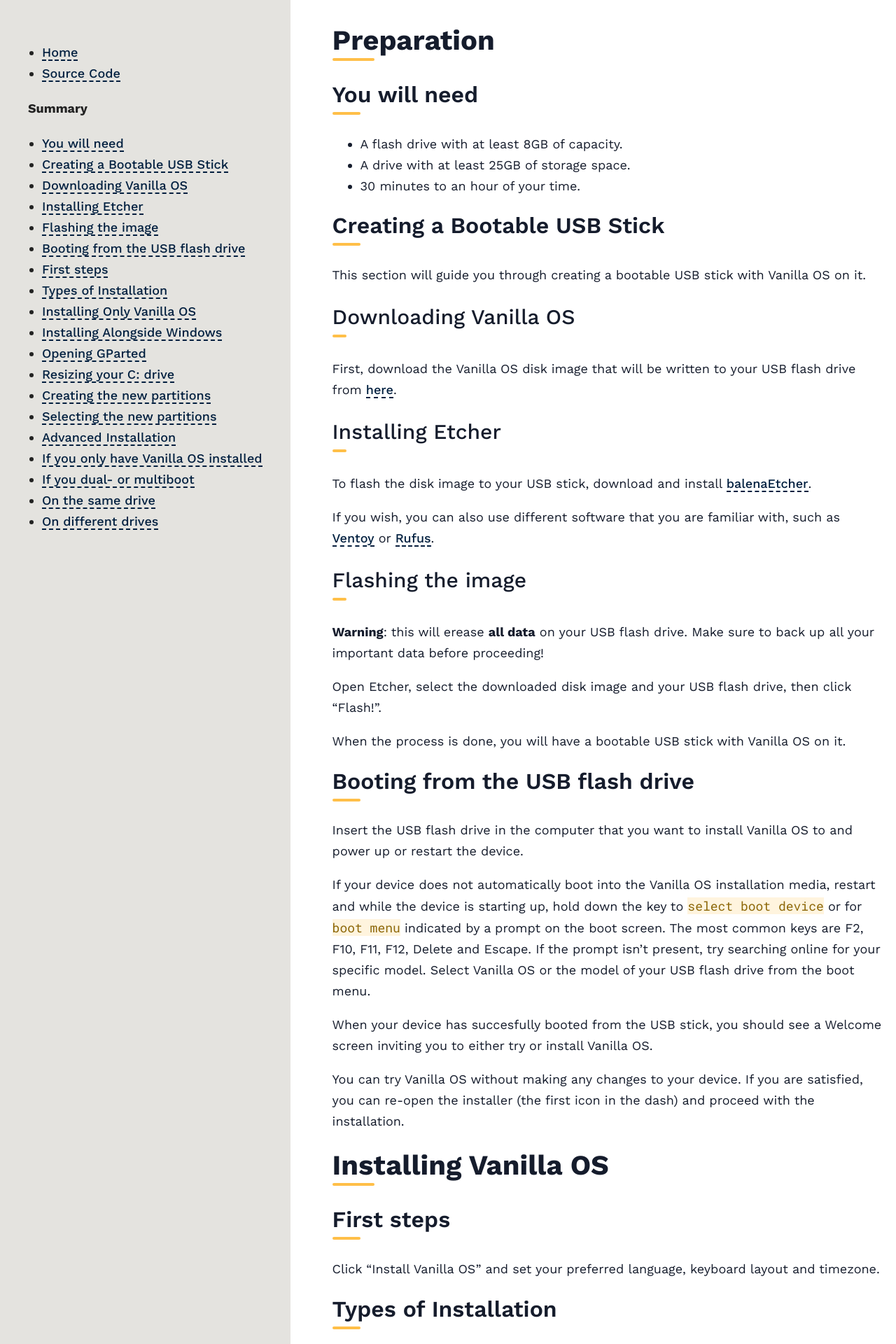
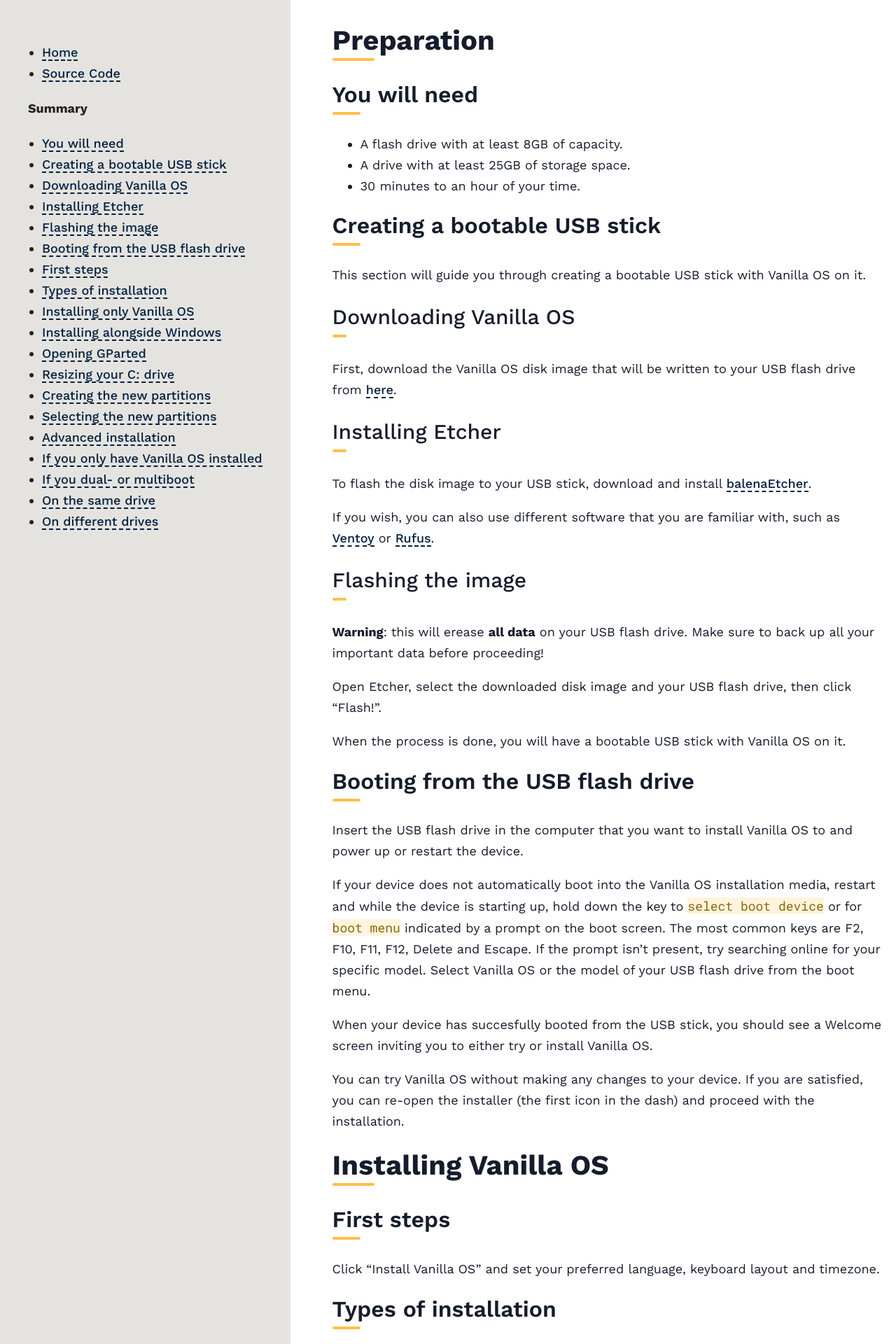
Before and after one commit to Vanilla-OS/documentation, a Jekyll site: the page built from docs/installation/index.md, in a window 1280 px wide. Shown: the top 1920 px of the page at 70% size. Built offline with Jekyll 4.4.1, drawn with Linux system fonts in a browser that asks for light colours; some of the changed text lies outside the part shown.

Commit message:
Fix capitalization

```diff
--- a/docs/installation/index.md
+++ b/docs/installation/index.md
@@ -10,7 +10,7 @@ description: Learn how to install Vanilla OS to your device.
 - A drive with at least 25GB of storage space.
 - 30 minutes to an hour of your time.
 
-## Creating a Bootable USB Stick
+## Creating a bootable USB stick
 This section will guide you through creating a bootable USB stick with Vanilla OS on it.
 
 ### Downloading Vanilla OS
@@ -42,25 +42,25 @@ You can try Vanilla OS without making any changes to your device. If you are sat
 ## First steps
 Click "Install Vanilla OS" and set your preferred language, keyboard layout and timezone.
 
-## Types of Installation
+## Types of installation
 Depending on whether you want to dual- or multiboot Vanilla OS alongside other operating systems, you will need to follow different steps when selecting your disk.
 
 This guide will help you with the following types of installation:
-- [Installing Only Vanilla OS](/docs/installation/#title10)
-- [Installing Alongside Windows](/docs/installation/#title11)
-- [Advanced Installation](/docs/installation/#title16)
+- [Installing only Vanilla OS](/docs/installation/#title10)
+- [Installing alongside Windows](/docs/installation/#title11)
+- [Advanced installation](/docs/installation/#title16)
 
-## Installing Only Vanilla OS
+## Installing only Vanilla OS
 This section will guide you through installing Vanilla OS to an entire disk, **ereasing all previous data on it**. Make sure to back up all your important data before proceeding!
 
 Select the disk you want to install Vanilla OS to, click "Configure", select "Use Entire Disk", click "Apply" and review your changes.
 
 Create your user account and review the changes that will be made to your system. Click on "Install Vanilla OS" and the installation will begin.
 
-## Installing Alongside Windows
+## Installing alongside Windows
 This section will guide you through installing Vanilla OS on the same drive as an existing Windows installation.
 
-If you wish to install Vanilla OS on the same computer, but on a different drive than Windows, follow the steps described in [Installing Only Vanilla OS](/docs/installation/#title10).
+If you wish to install Vanilla OS on the same computer, but on a different drive than Windows, follow the steps described in [Installing only Vanilla OS](/docs/installation/#title10).
 
 ### Opening GParted
 Select the disk that Windows is installed on and click "Configure". Select "Manual Partitioning" and click on the arrow next to it. Click on "Open GParted" to manually partition your disk.
@@ -90,7 +90,7 @@ Click "Apply" and review your changes.
 
 Create your user account and review the changes that will be made to your system. Click on "Install Vanilla OS" and the installation will begin.
 
-## Advanced Installation
+## Advanced installation
 This section will help you with manual partitioning in case your particular needs for installation aren't covered by this guide.
 
 Select the disk that you want to install Vanilla OS to and click "Configure". Select "Manual Partitioning" and click on the arrow next to it. Click on "Open GParted" to manually partition your disk.
```
